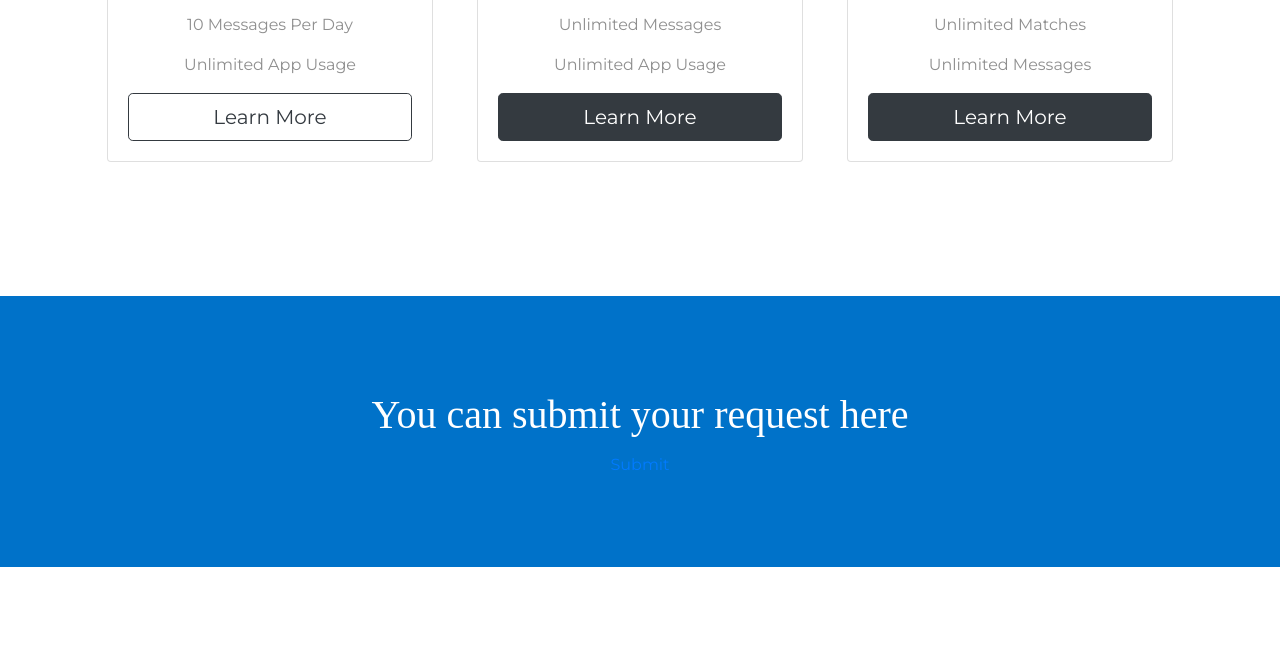
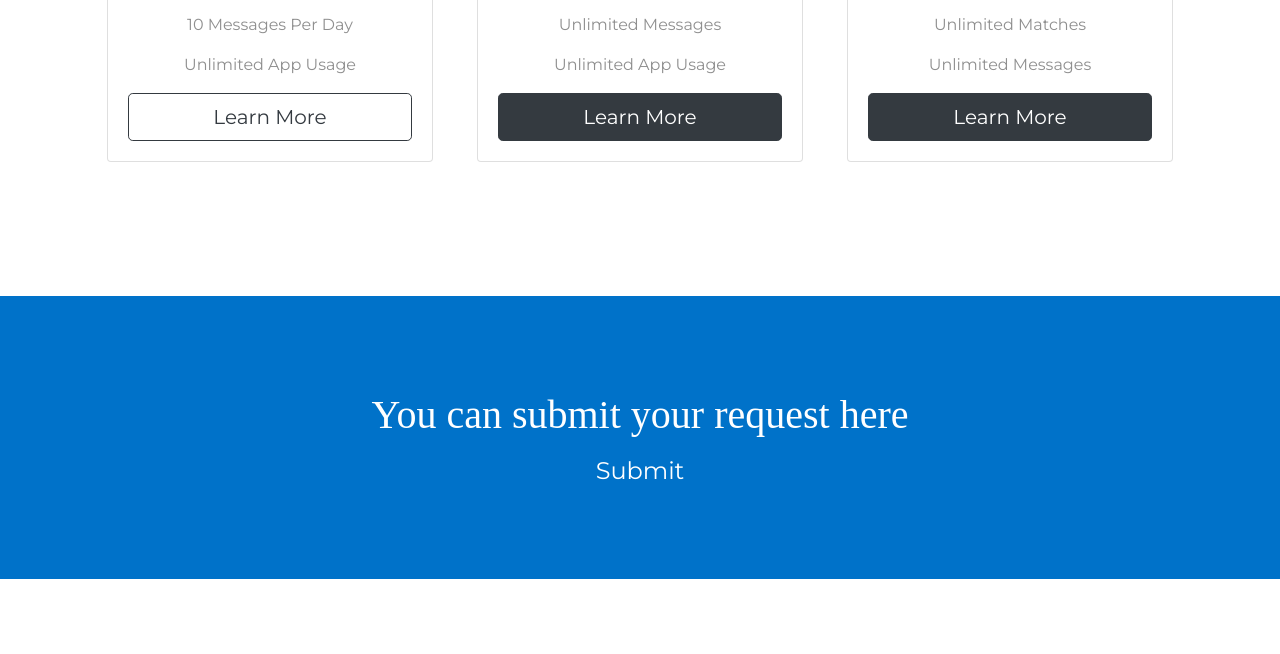
Before and after one commit to codesarts/HashRatesIT, a plain HTML site: page index.html in a window 1280 px wide. Shown: the part 1993-2647 px from the top of the page. Drawn offline with nearby package versions, Linux system fonts and the light colour scheme.

Commit message:
Update Submit Request button

```diff
--- a/css/styles.css
+++ b/css/styles.css
@@ -29,7 +29,6 @@ p {
 
 /* sections */
 .colored-section {
-  /* background-color: #ff4c68; */
   background-color: #0072c9;
   color: #fff;
 }
@@ -88,18 +87,15 @@ p {
 
 .features-icon {
   font-size: 200%;
-  /* color: #ef8172; */
   color: #0072c9;
 }
 
 .features-icon:hover {
-  /* color: #ff4c68; */
   color: #0089b7;
 }
 
 /* Testimonials */
 #testimonials {
-  /* background-color: #ef8172; */
   background-color: #0072c9;
 }
 
@@ -159,8 +155,13 @@ p {
   margin: 20px 10px;
 }
 
-/* submit-style */
+/* submit-page */
 .submit-style {
   background-color: #0089b7;
   text-align: left;
 }
+/* submit button */
+.sub-but {
+  font-size: 150%;
+  color: #fff;
+}
--- a/index.html
+++ b/index.html
@@ -3,6 +3,7 @@
 
 <head>
   <meta charset="utf-8">
+  <meta name="viewport" content="width=device-width, initial-scale=1.0">
   <title>HashRates Services</title>
   <!-- Google Fonts -->
   <!-- <link href="https://fonts.googleapis.com/css?family=Montserrat:100,400|Ubuntu&display=swap" rel="stylesheet"> -->
@@ -204,7 +205,7 @@
     <section class="colored-section" id="cta">
       <div class="container-fluid">
         <h3 class="big-heading">You can submit your request here</h3>
-        <a target="_blank" href="submit.html">Submit</a>
+        <a class="sub-but" target="_blank" href="submit.html">Submit</a>
 
         <!-- <button type="button" class="btn btn-dark btn-lg download-button"><i class="fab fa-apple"></i> Download</button>
         <button type="button" class="btn btn-light btn-lg download-button"><i class="fab fa-google-play"></i> Download</button> -->
```
Also changed, not shown: submit.html (+2 -1 lines).
